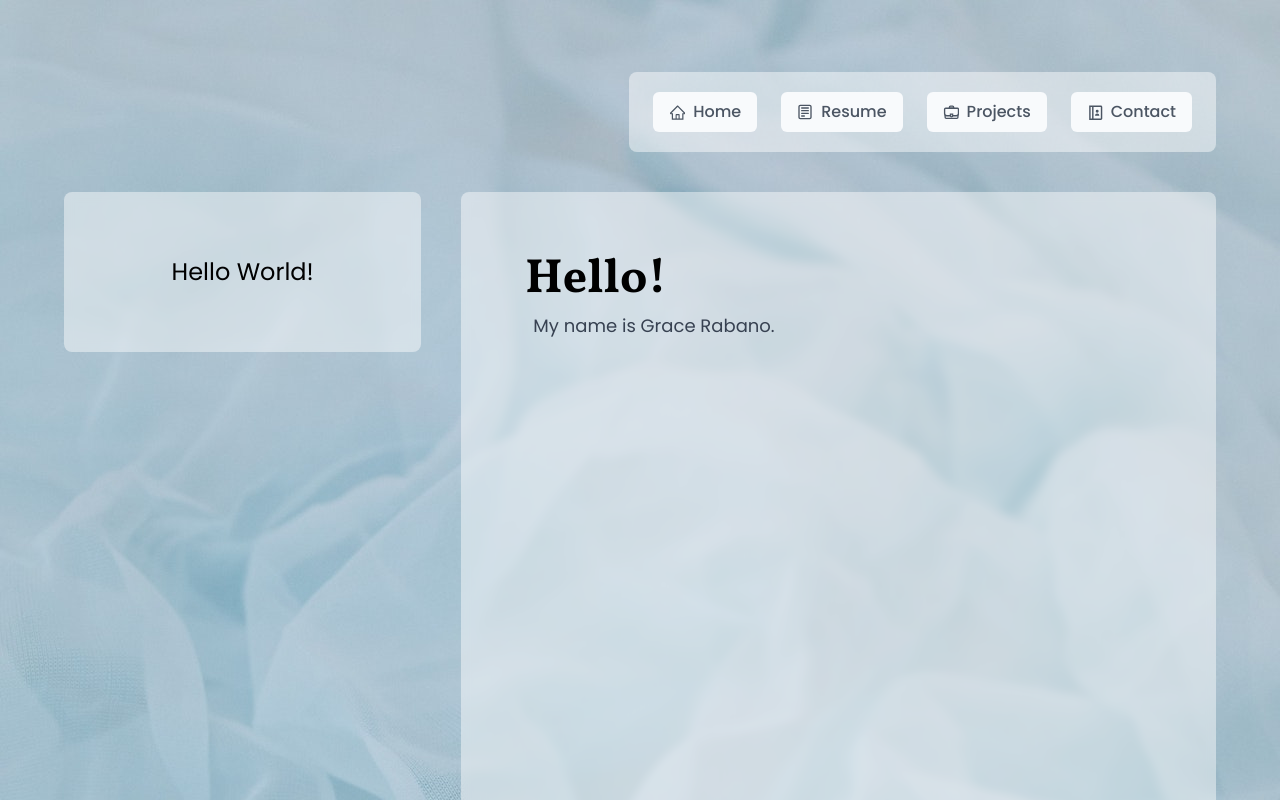
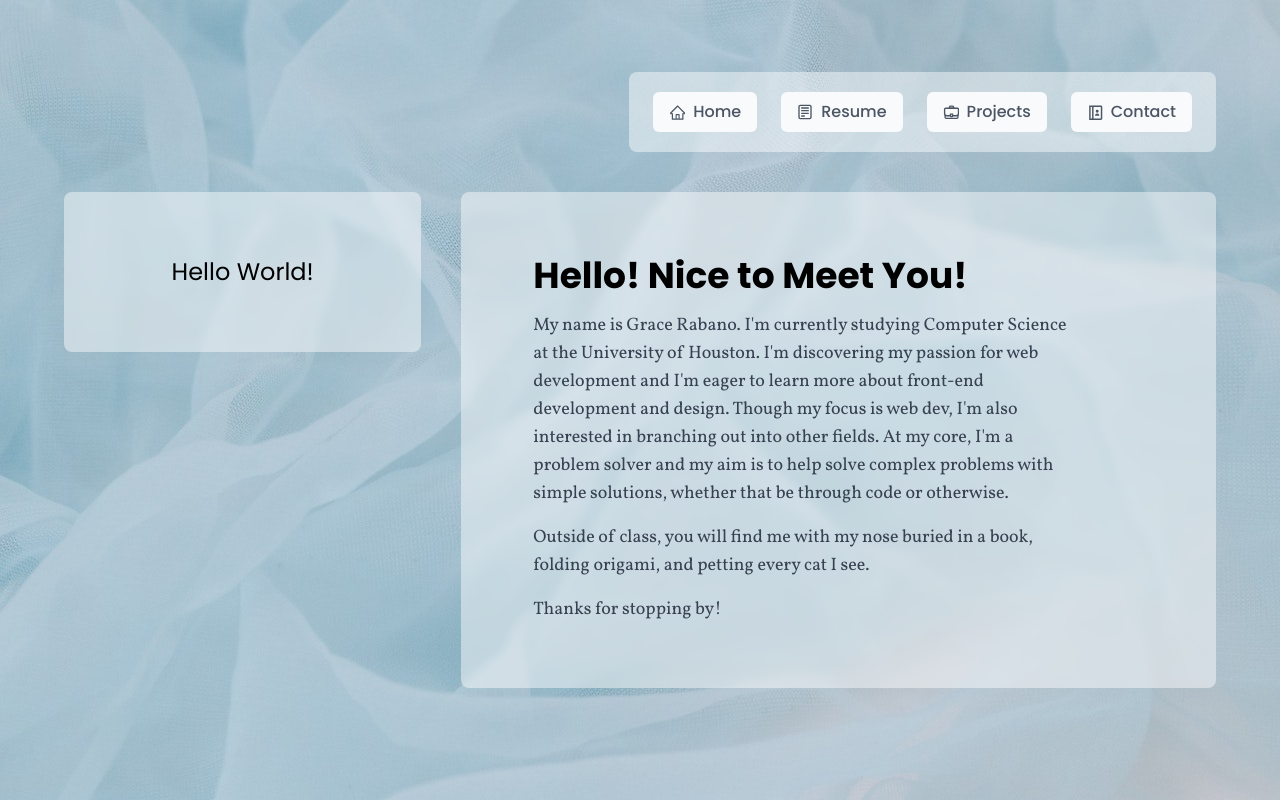
Before and after one commit to gracerabano/my-portfolio, a Next.js app: page / in a window 1280 px wide. Shown: the top 800 px of the page. Built offline with nearby package versions, Linux system fonts and the light colour scheme.

Commit message:
Home content done (about me)

```diff
--- a/pages/index.tsx
+++ b/pages/index.tsx
@@ -21,7 +21,7 @@ export default function Home() {
         <link rel="icon" href="/favicon.ico" />
       </Head>
       <div className="bg-no-repeat bg-cover bg-center bg-fixed bg-[url(/blue-lace.svg)] min-h-screen">
-        <div className="container grid grid-cols-12 gap-10 justify-center mx-auto px-16 py-16 w-full">
+        <div className="container grid grid-cols-12 gap-10 justify-center mx-auto my-auto px-16 py-16 w-full">
           {/* left */}
           <div className="container col-span-4">
             <div className={`mt-32 sticky flex mx-auto items-center justify-center backdrop-blur-sm bg-sheer rounded-lg px-16 py-16 transform transition-all duration-1000 delay-500 ${isLoaded ? "translate-x-0 opacity-100 fixed" : "-translate-x-10 opacity-0"}`}>
@@ -40,12 +40,21 @@ export default function Home() {
                 )}
               </header>
 
-              <div className={`mt-10 items-center justify-center w-full h-screen backdrop-blur-sm bg-sheer rounded-lg px-16 py-16 transform transition-all duration-1000 delay-500 ${isLoaded ? "translate-y-0 opacity-100" : "translate-y-10 opacity-0"}`}>
+              <div className={`flex flex-col mt-10 justify-start w-full backdrop-blur-sm bg-sheer rounded-lg px-16 py-16 transform transition-all duration-1000 delay-500 ${isLoaded ? "translate-y-0 opacity-100" : "translate-y-10 opacity-0"}`}>
                 {isLoaded && (
                   <>
-                    <h1 className="text-5xl font-bold font-serif">Hello!</h1>
-                    <p className="text-lg mt-2 px-2 text-gray-700">
-                      My name is Grace Rabano.{" "}
+                    <h1 className="inline-block text-left px-2 text-4xl font-bold mr-16">Hello! Nice to Meet You!</h1>
+                    <p className="block text-lg mt-4 mr-16 px-2 text-gray-700 font-serif leading-7">
+                      My name is Grace Rabano. I'm currently studying Computer Science at the University of Houston.
+                      I'm discovering my passion for web development and I'm eager to learn more about front-end development and design.
+                      Though my focus is web dev, I'm also interested in branching out into other fields.
+                      At my core, I'm a problem solver and my aim is to help solve complex problems with simple solutions, whether that be through code or otherwise.
+                    </p>
+                    <p className="block text-lg mt-4 mr-16 px-2 text-gray-700 font-serif leading-7">
+                      Outside of class, you will find me with my nose buried in a book, folding origami, and petting every cat I see.
+                    </p>
+                    <p className="block text-lg mt-4 mr-16 px-2 text-gray-700 font-serif leading-7">
+                      Thanks for stopping by!
                     </p>
                   </>
                 )}
```
